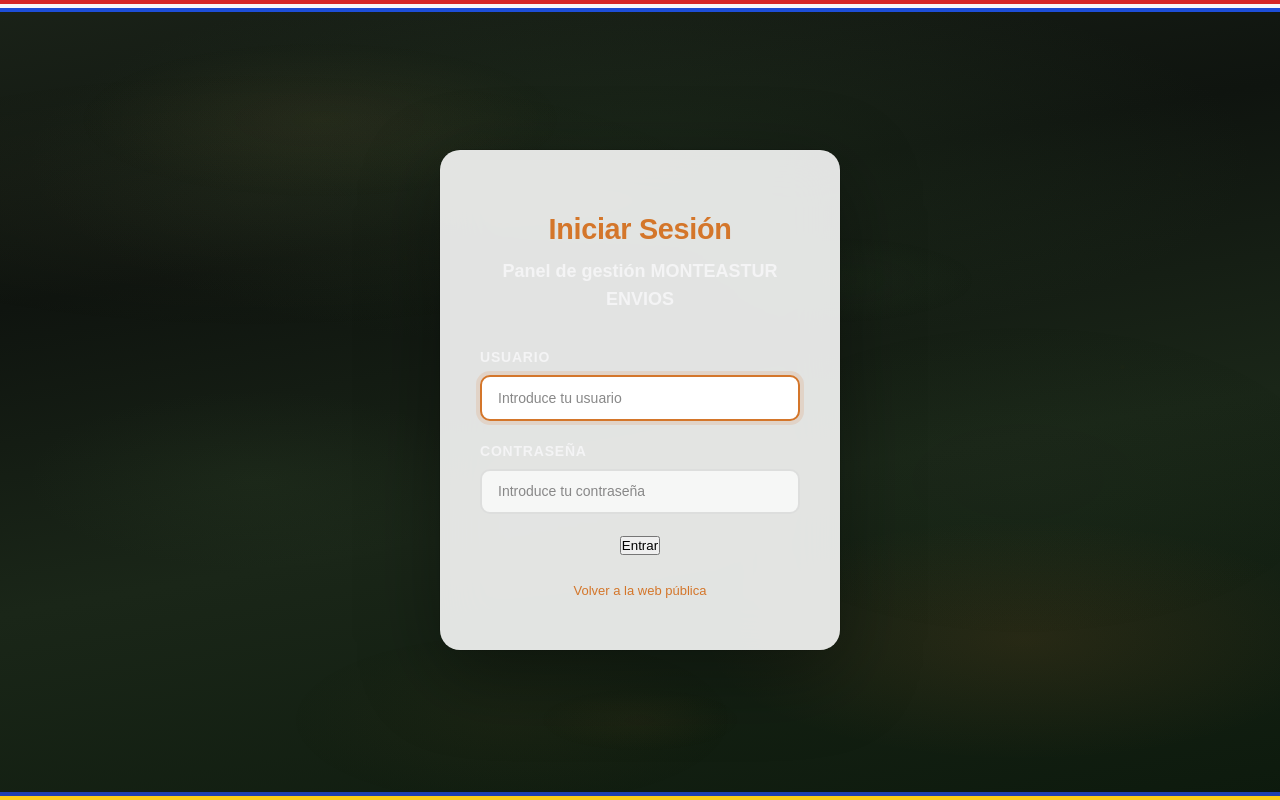
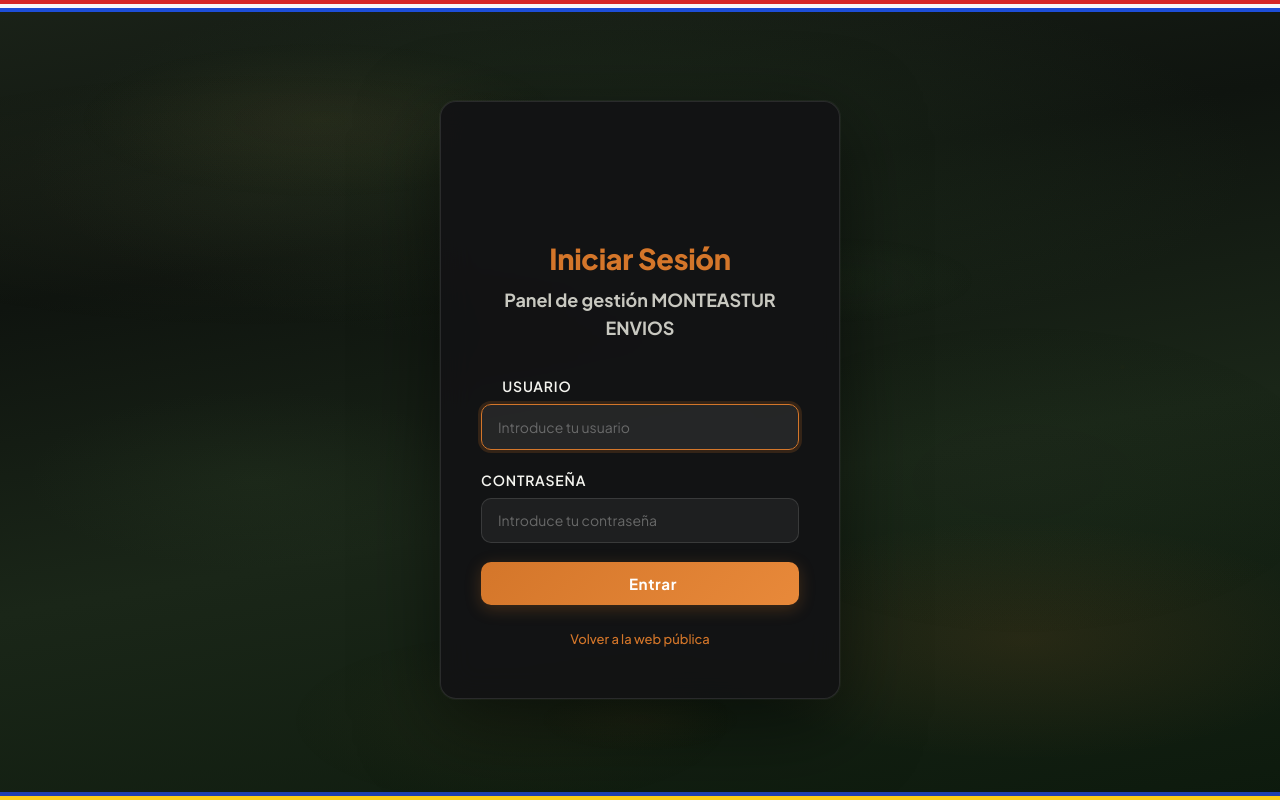
Before and after one commit to DAW1BSergiomg26/Envios_Paraguay_CMS, a Spring Boot app: page /login in a window 1280 px wide. Run offline with Spring Boot 4, Linux system fonts and the light colour scheme; some of the project's set-up classes (security, data sources, template engines, error pages and the like) are left out, and stand-ins take their place.

Commit message:
style(ui): admin.css dark re-skin con Jakarta Sans y capa login

```diff
--- a/src/main/resources/static/css/admin.css
+++ b/src/main/resources/static/css/admin.css
@@ -1,3 +1,5 @@
+@import url('https://fonts.googleapis.com/css2?family=Plus+Jakarta+Sans:wght@400;500;600;700;800&display=swap');
+
 /* =============================================
    CMS ADMIN + PANEL CLIENTE - MONTEASTUR ENVIOS
    Cinematographic Premium Theme - REFACTOR VISUAL FINAL
@@ -1232,3 +1234,154 @@
 .ft-link-ct:hover {
     color: #e8c88a;
 }
+
+/* =============================================
+   DARK RE-SKIN OVERRIDE — Entrega B (Admin/CMS)
+   Al final de admin.css vence por orden de carga;
+   con !important vence a reglas previas que usan
+   el mismo !important. Define además las clases
+   luxury usadas por los logins (antes inexistentes).
+   ============================================= */
+
+/* Tipografía global */
+body, .card, .sidebar, .login-wrapper, input, select, textarea, button {
+    font-family: 'Plus Jakarta Sans', 'Inter', system-ui, sans-serif !important;
+}
+
+/* ---- Login wrapper: claro → dark glass ---- */
+.login-wrapper {
+    background: rgba(18, 18, 21, 0.9) !important;
+    border: 1px solid var(--glass-border) !important;
+    box-shadow: 0 24px 80px rgba(0, 0, 0, 0.5), 0 0 0 1px rgba(255, 255, 255, 0.05) !important;
+}
+.login-wrapper h1, .login-header h1 {
+    color: var(--naranja) !important;
+}
+.login-wrapper .subtitle,
+.login-header p {
+    color: var(--gris-texto-legible) !important;
+}
+
+/* ---- Clases luxury para logins (antes inexistentes) ---- */
+.glass-card {
+    border-radius: 16px;
+    backdrop-filter: blur(16px);
+    -webkit-backdrop-filter: blur(16px);
+}
+
+.btn-luxury {
+    display: inline-flex;
+    align-items: center;
+    justify-content: center;
+    gap: 8px;
+    padding: 12px 28px;
+    width: 100%;
+    background: linear-gradient(135deg, var(--naranja), var(--naranja-hover)) !important;
+    color: #ffffff !important;
+    border: none;
+    border-radius: 10px;
+    font-weight: 700;
+    font-size: 0.95rem;
+    letter-spacing: 0.04em;
+    cursor: pointer;
+    transition: all 0.3s cubic-bezier(0.4, 0, 0.2, 1);
+    box-shadow: 0 4px 16px rgba(212, 118, 42, 0.25) !important;
+}
+.btn-luxury:hover {
+    background: linear-gradient(135deg, var(--naranja-hover), var(--naranja)) !important;
+    transform: translateY(-2px);
+    box-shadow: 0 8px 24px rgba(212, 118, 42, 0.4) !important;
+}
+
+.luxury-icon {
+    stroke-width: 1.5px;
+    stroke-linecap: round;
+    stroke-linejoin: round;
+    width: 24px;
+    height: 24px;
+    color: var(--naranja);
+    vertical-align: middle;
+    display: inline-block;
+}
+.luxury-icon-sm { width: 18px; height: 18px; }
+.luxury-icon-lg { width: 32px; height: 32px; }
+
+.focus-glow:focus {
+    outline: none;
+    border-color: var(--naranja) !important;
+    box-shadow: 0 0 0 3px rgba(212, 118, 42, 0.25) !important;
+}
+
+/* ---- Inputs / selects / textareas: claro → dark ---- */
+input, textarea, select,
+.form-group input, .login-field input, .legal-editor textarea,
+.evidencia-input, .evidencia-select, .evidencia-file {
+    background: rgba(255, 255, 255, 0.05) !important;
+    border: 1px solid rgba(255, 255, 255, 0.12) !important;
+    color: var(--blanco-principal) !important;
+}
+input:focus, textarea:focus, select:focus,
+.form-group input:focus, .login-field input:focus, .legal-editor textarea:focus {
+    background: rgba(255, 255, 255, 0.08) !important;
+    border-color: var(--naranja) !important;
+    box-shadow: 0 0 0 3px rgba(212, 118, 42, 0.18) !important;
+}
+input::placeholder, textarea::placeholder, select::placeholder {
+    color: var(--gris-texto-legible) !important;
+    opacity: 0.7;
+}
+
+/* ---- Labels ---- */
+.form-group label, .login-field label, .legal-editor label {
+    color: var(--blanco-principal) !important;
+}
+
+/* ---- Mensajes error / éxito / toasts ---- */
+.error-msg, .toast-error {
+    background: rgba(224, 85, 85, 0.12) !important;
+    border-left: 3px solid var(--rojo-error) !important;
+    color: #fecaca !important;
+}
+.logout-msg, .toast-success {
+    background: rgba(76, 175, 130, 0.12) !important;
+    border-left: 3px solid var(--verde-exito) !important;
+    color: #bbf7d0 !important;
+}
+
+/* ---- Badges de estados (tracking admin) ---- */
+.estado-pendiente {
+    background: rgba(240, 168, 48, 0.12) !important;
+    color: var(--naranja-advertencia) !important;
+}
+.estado-aprobada {
+    background: rgba(76, 175, 130, 0.12) !important;
+    color: var(--verde-confirmada) !important;
+}
+.estado-cancelada {
+    background: rgba(224, 85, 85, 0.12) !important;
+    color: var(--rojo) !important;
+}
+
+/* ---- Estado vacío ---- */
+.vacio {
+    background: var(--glass-bg) !important;
+    border: 2px dashed rgba(255, 255, 255, 0.12) !important;
+    color: var(--gris-texto-legible) !important;
+}
+
+/* ---- Tablas ---- */
+td, .dash-table td {
+    color: var(--blanco-secundario) !important;
+    border-bottom: 1px solid rgba(255, 255, 255, 0.06) !important;
+}
+tr:nth-child(even) td, .dash-table tr:nth-child(even) td {
+    background: rgba(255, 255, 255, 0.03) !important;
+}
+tr:hover td, .dash-table tr:hover td {
+    background: rgba(212, 118, 42, 0.08) !important;
+}
+
+/* ---- Sidebar: ya oscuro, refinamiento tipográfico ---- */
+.sidebar {
+    font-family: 'Plus Jakarta Sans', sans-serif !important;
+}
```
